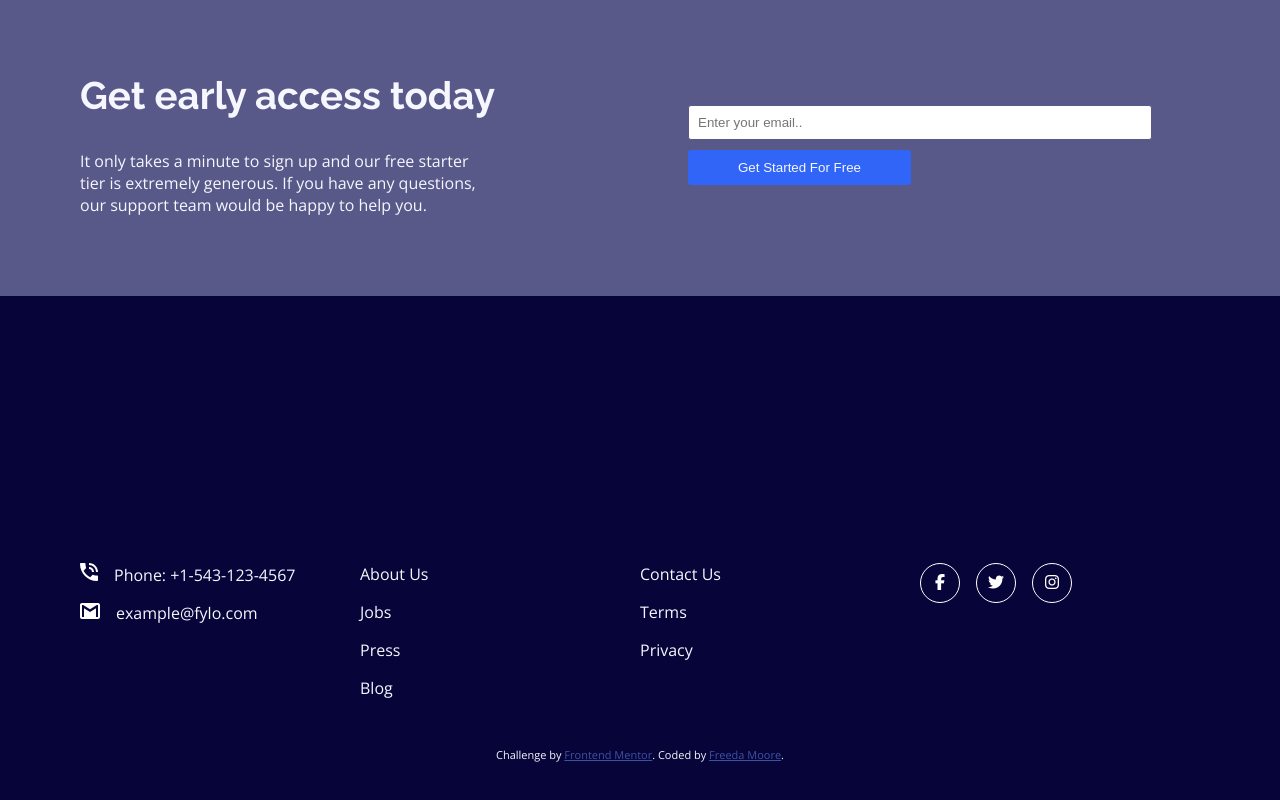
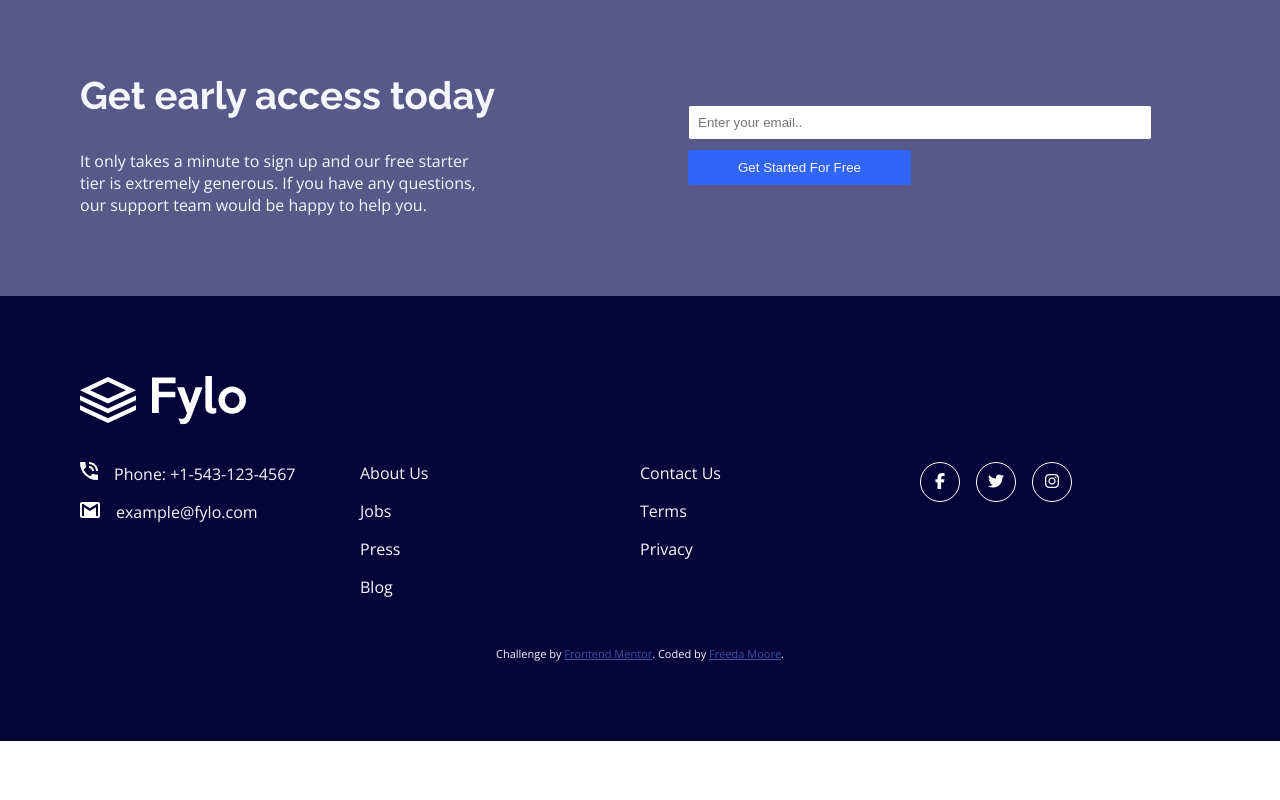
Before and after one commit to freedamoore/Fylo-Landing-Page, a website: page index.html in a window 1280 px wide. Shown: the part 1502-2302 px from the top of the page. After the commit the page ends 2243 px from the top, so only its background shows below. Drawn offline with nearby package versions, Linux system fonts and the light colour scheme.

Commit message:
replaced svg with img

```diff
--- a/index.html
+++ b/index.html
@@ -94,9 +94,7 @@
 
   <footer class="footer">
     <div class="footer__row">
-      <svg class="footer__logo">
-        <use xlink:href="images/logo-white.svg"></use>
-      </svg>
+      <img src="images/logo-white.svg" class="footer__logo" alt="logo">
     </div>
     <div class="footer--col-1">
       <p><img class="footer__icon" src="images/icon-phone.svg" alt="phone icon">Phone: +1-543-123-4567</p>
```
